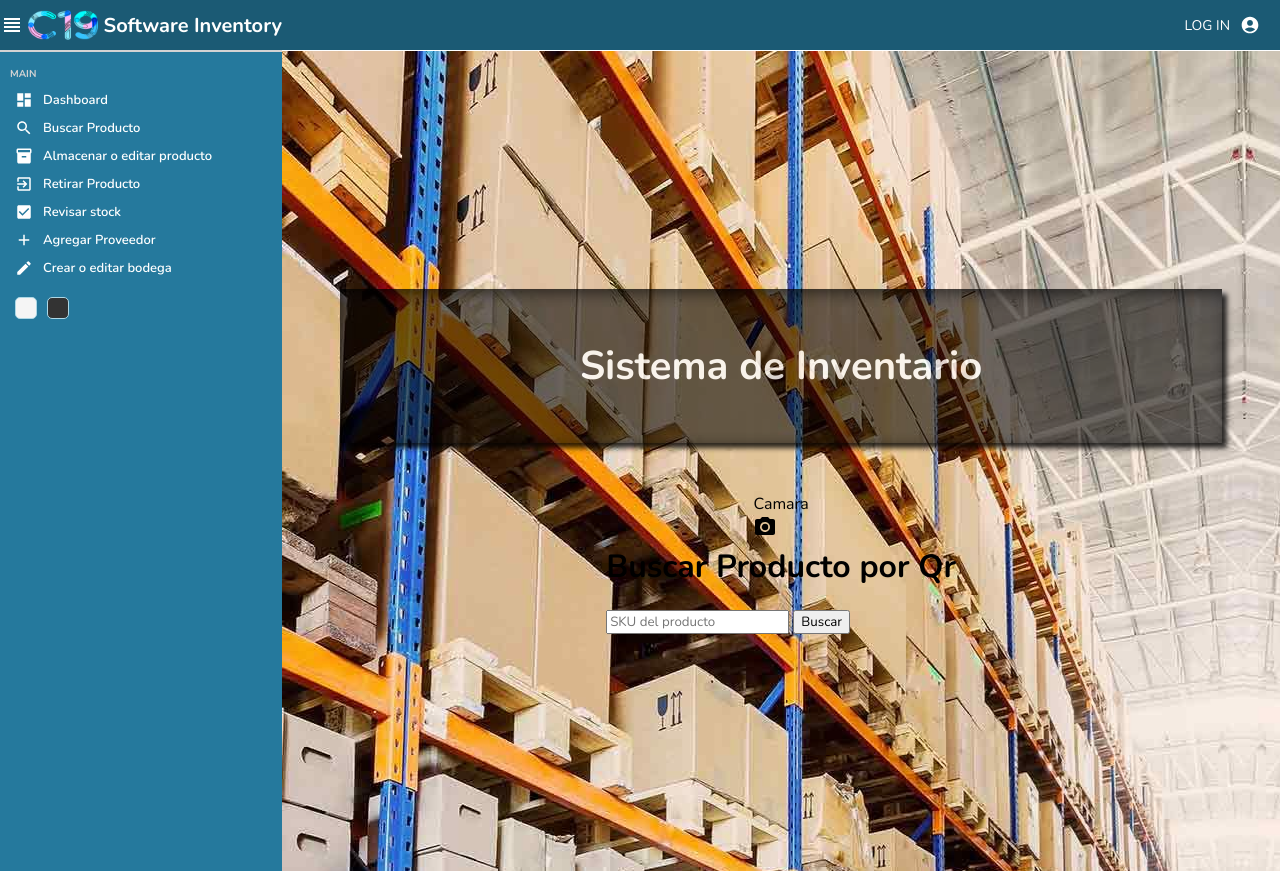
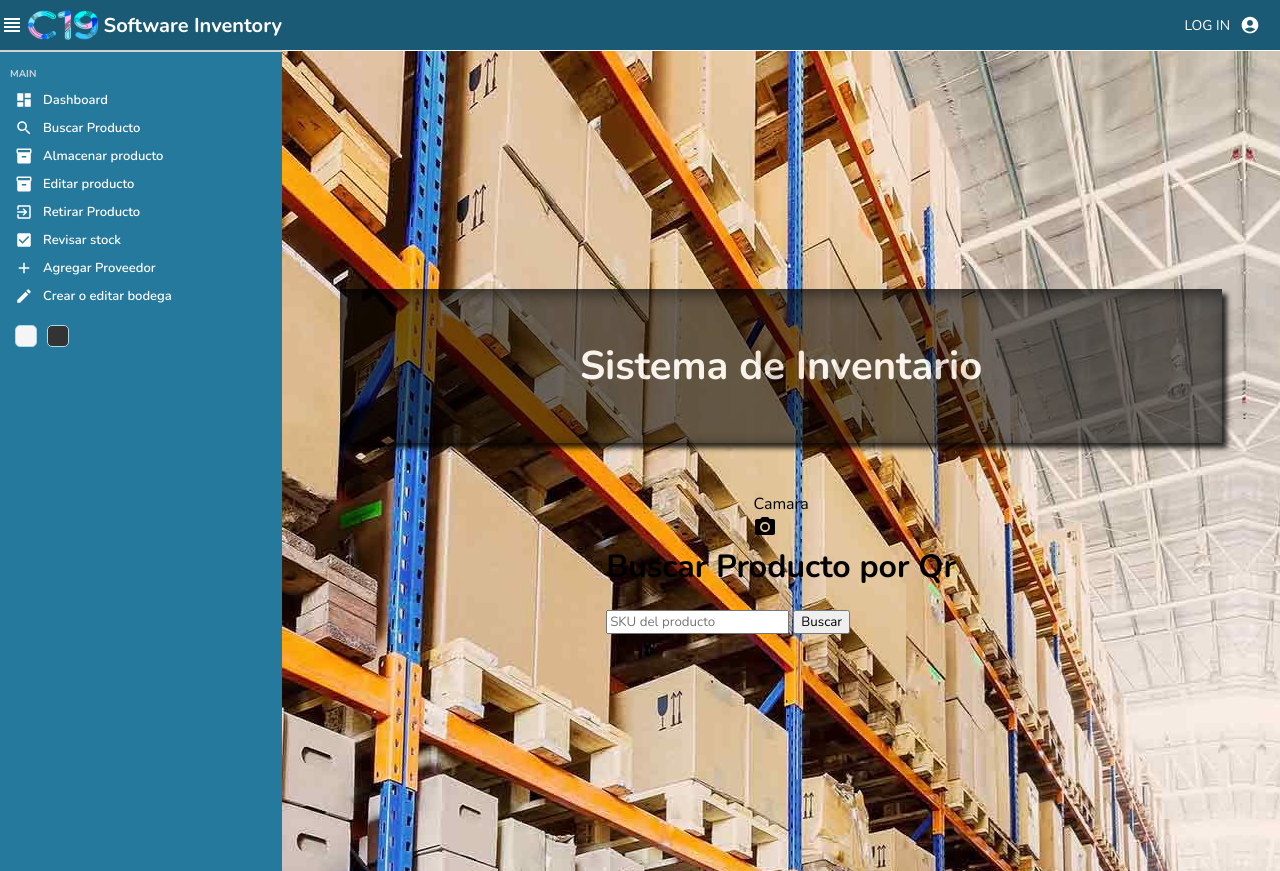
Before and after one commit to felipepizarro-osd/inventaryAppFrontend, a React (Create React App) app: page / in a window 1280 px wide. Built offline with nearby package versions, Linux system fonts and the light colour scheme.

Commit message:
Update sidebar.jsx

```diff
--- a/src/components/sidebar/sidebar.jsx
+++ b/src/components/sidebar/sidebar.jsx
@@ -29,7 +29,8 @@ function sidebar() {
           <p className='title'>MAIN</p>
           <li><DashboardIcon className='Icons' /><span>Dashboard</span></li>
           <li><SearchIcon className='Icons' /><span>Buscar Producto</span></li>
-          <li><Inventory2Icon className='Icons' /><span>Almacenar o editar producto</span></li>
+          <li><Inventory2Icon className='Icons' /><span>Almacenar producto</span></li>
+          <li><Inventory2Icon className='Icons' /><span>Editar producto</span></li>
           <li><ExitToAppIcon className='Icons' /><span>Retirar Producto</span></li>
           <li><CheckBoxIcon className='Icons' /><span>Revisar stock</span></li>
           <li><AddIcon className='Icons' /><span>Agregar Proveedor</span></li>
```
